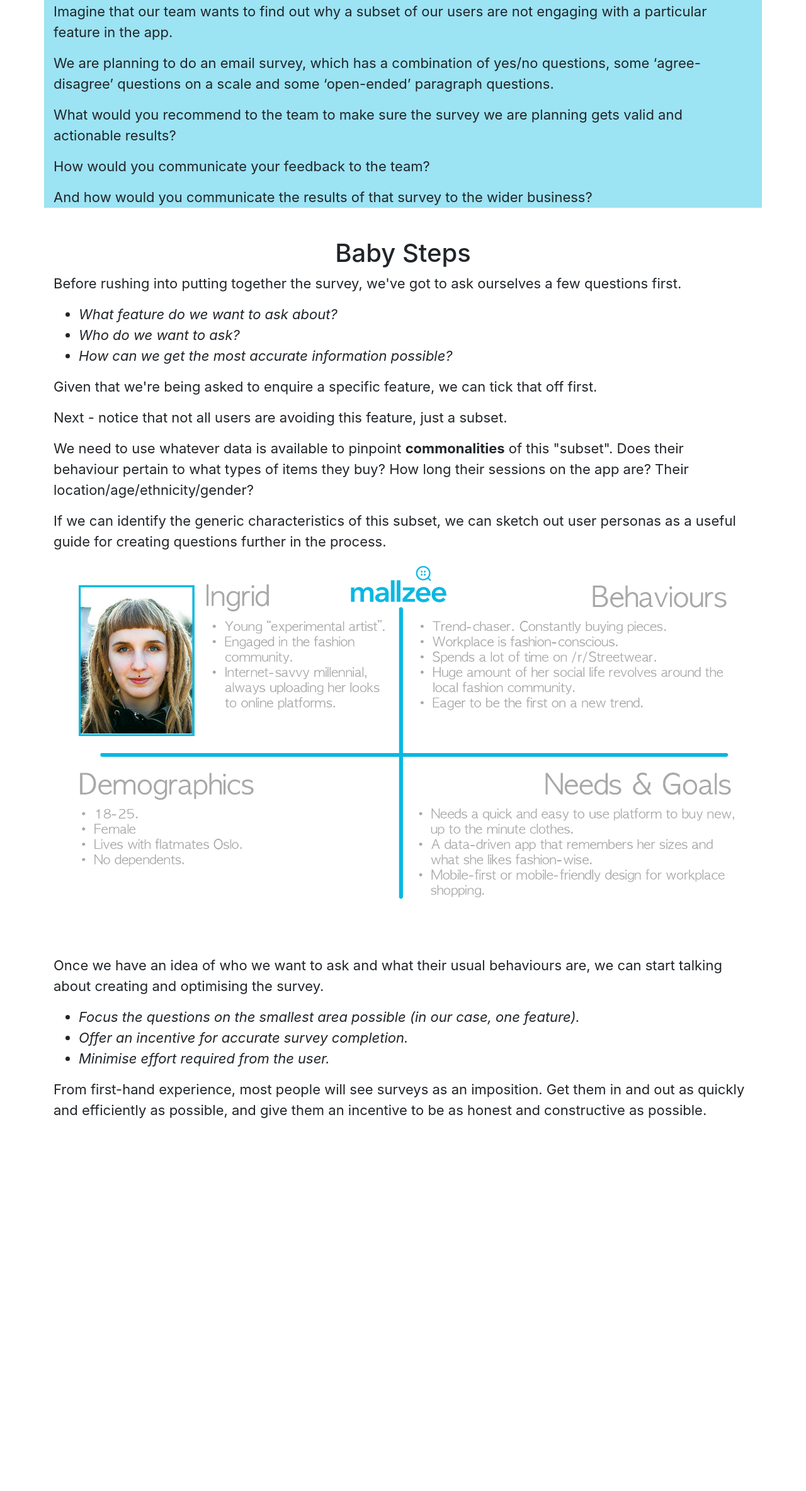
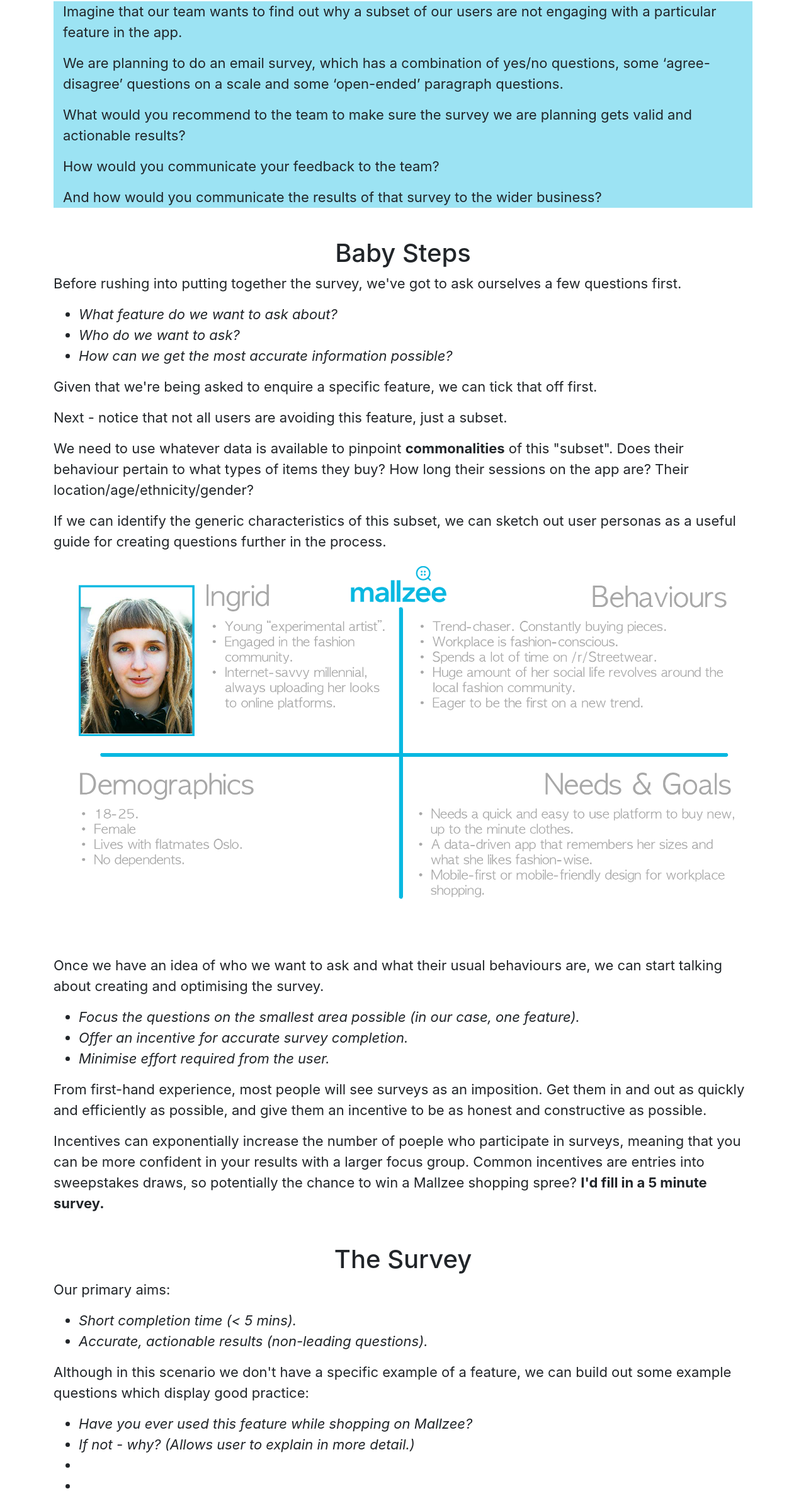
Before and after one commit to eliotrhys/mallzee_task, a plain HTML site: page index.html in a window 1280 px wide. Shown: the part 432-2800 px from the top of the page at 63% size. Before the commit the page ends 2260 px from the top, so only its background shows below. Drawn offline with nearby package versions, Linux system fonts and the light colour scheme.

Commit message:
new commit

```diff
--- a/index.html
+++ b/index.html
@@ -20,15 +20,17 @@
     <h2 class="text-center text-white pb-5">Email Survey - Feature Engagement</h2>
   </div>
 
-  <div class="container mt-5" id="brief-container">
+  <div class="container mt-5">
     <h1 class="text-center">Brief</h1>
-    <p>Imagine that our team wants to find out why a subset of our users are not engaging with a particular feature in the app.</p>
+    <div class="container" id="brief-container">
+      <p>Imagine that our team wants to find out why a subset of our users are not engaging with a particular feature in the app.</p>
 
-    <p>We are planning to do an email survey, which has a combination of yes/no questions, some ‘agree-disagree’ questions on a scale and some ‘open-ended’ paragraph questions.</p>
+      <p>We are planning to do an email survey, which has a combination of yes/no questions, some ‘agree-disagree’ questions on a scale and some ‘open-ended’ paragraph questions.</p>
 
-    <p>What would you recommend to the team to make sure the survey we are planning gets valid and actionable results?</p>
-    <p>How would you communicate your feedback to the team?</p>
-    <p>And how would you communicate the results of that survey to the wider business?</p>
+      <p>What would you recommend to the team to make sure the survey we are planning gets valid and actionable results?</p>
+      <p>How would you communicate your feedback to the team?</p>
+      <p>And how would you communicate the results of that survey to the wider business?</p>
+    </div>
   </div>
 
   <div class="container mt-5">
@@ -58,10 +60,36 @@
 
     <p>From first-hand experience, most people will see surveys as an imposition. Get them in and out as quickly and efficiently as possible, and give them an incentive to be as honest and constructive as possible.</p>
 
+    <p>Incentives can exponentially increase the number of poeple who participate in surveys, meaning that you can be more confident in your results with a larger focus group. Common incentives are entries into sweepstakes draws, so potentially the chance to win a Mallzee shopping spree? <strong>I'd fill in a 5 minute survey.</strong></p>
+
   </div>
 
   <div class="container mt-5">
-    <h1 class="text-center"></h1>
+    <h1 class="text-center">The Survey</h1>
+    <p>Our primary aims:</p>
+    <ul>
+      <li>Short completion time (< 5 mins).</li>
+      <li>Accurate, actionable results (non-leading questions).</li>
+    </ul>
+
+    <p>Although in this scenario we don't have a specific example of a feature, we can build out some example questions which display good practice:</p>
+
+    <ul>
+      <li>Have you ever used this feature while shopping on Mallzee?</li>
+      <li>If not - why? (Allows user to explain in more detail.)</li>
+      <li></li>
+      <li></li>
+    </ul>
+
+    <p>There can be contingencies in place to discard unusable entries. For example, if a survey is filled in way under the average time the likelihood is that the survey has been filled in quickly.</p>
+  </div>
+
+  <div class="container mt-5">
+    <h1 class="text-center">The Results</h1>
+    <p>Once the survey is complete, we need to relay information back to: both <strong>the design/product team</strong> and <strong>the wider business</strong>.</p>
+
+    <p>For the wider business, a short breakdown could be made available on PDF or internal messageboards. These PDFs could be shared on Slack as well as an attachment to a madd internal email.</p>
+    <p>Often the more detailed results of these surveys will only be relevant to the design/product and development teams, so being able to give a short, concise breakdown to the rest of the business is key to keeping everyone in the loop with the changes to the product. <strong>You never know when a particular change may affect somebody else's job.</strong></p>
   </div>
 
   <!-- Optional JavaScript -->
```
